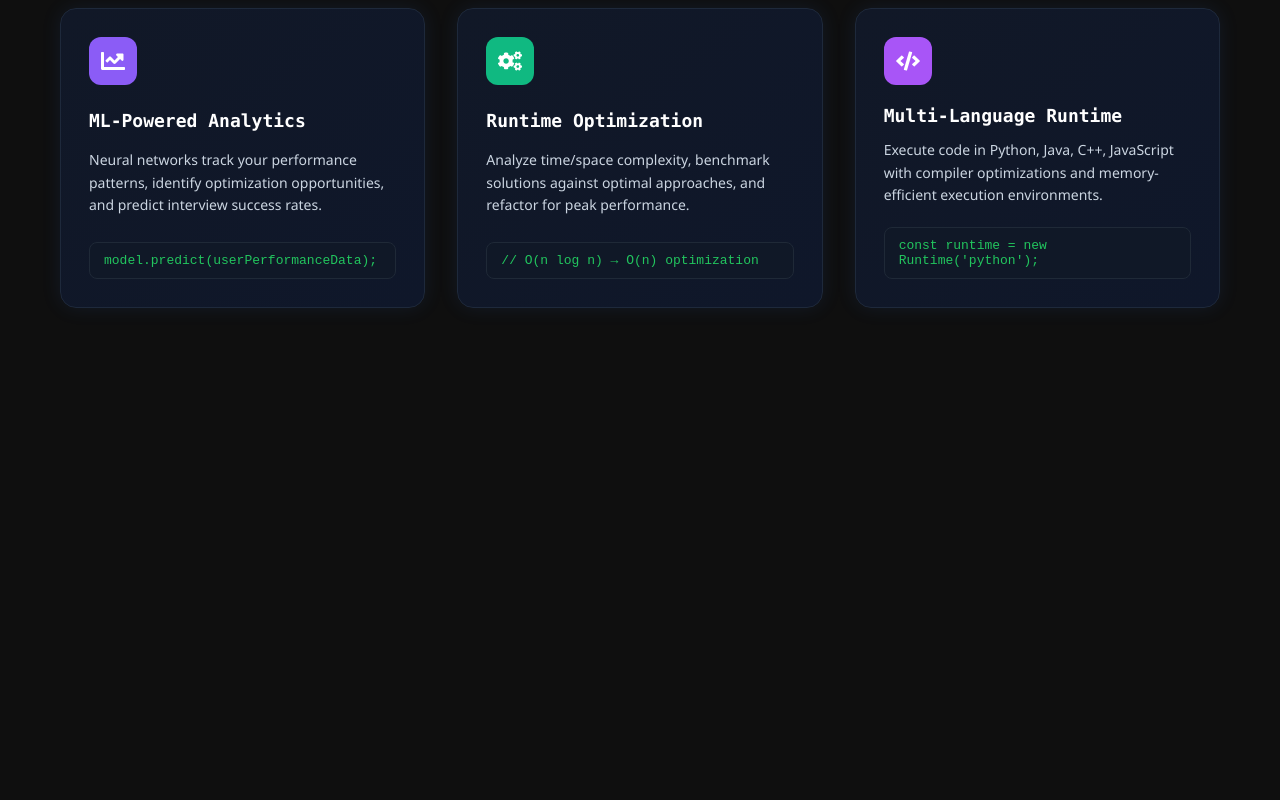
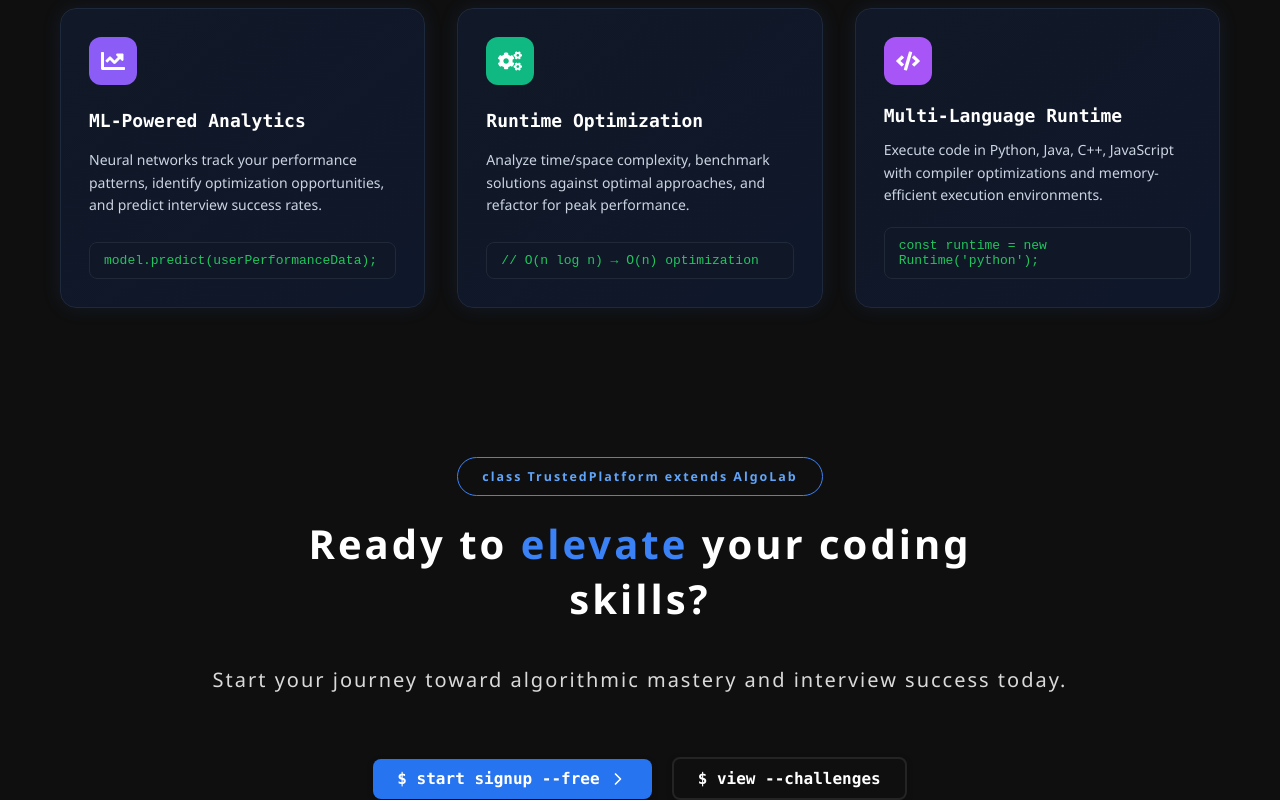
Before and after one commit to UKbhatt/SupremeCoding, a React (Vite) app: page / in a window 1280 px wide. Shown: the part 1685-2485 px from the top of the page. Before the commit the page ends 2053 px from the top, so only its background shows below. Built offline with nearby package versions, Linux system fonts and the light colour scheme.

Commit message:
Add Center2 component with styling and integrate into App

```diff
--- a/src/App.css
+++ b/src/App.css
@@ -195,7 +195,6 @@ body {
   justify-items: center;
   align-items: center;
   gap: 20px;
-  /* width: %; */
 }
 
 .solve-btn {
@@ -458,3 +457,44 @@ body {
     grid-template-columns: 1fr;
   }
 }
+
+.centered-full-screen{
+  display: flex;
+  flex-direction: column;
+  justify-content: center;
+  align-items: center;
+}
+
+.center-container-heading-2{
+  padding-top: 20px;
+  font-size: 40px;
+  font-weight: 700;
+  color: white;
+  text-align: center;
+  letter-spacing: 3px;
+}
+
+#elevate{
+   color: #3b82f6;
+}
+
+.center-container-part-2{
+  padding-top: 40px;
+  display: flex;
+  flex-direction: column;
+  justify-content: center;
+  align-items: center;
+  font-size: 20px;
+  letter-spacing: 2px;
+  font-weight: 400;
+  color: #DADADA;
+}
+
+.button-container-2 {
+  margin-top: 5%;
+  display: flex;
+  flex-direction: row;
+  justify-items: center;
+  align-items: center;
+  gap: 20px;
+}
--- a/src/App.jsx
+++ b/src/App.jsx
@@ -2,6 +2,7 @@ import Navbar from "./components/navbar";
 import Center from "./components/center";
 import Counter from "./components/counter";
 import FeatureCards from "./components/FreatureCards";
+import Center2 from "./components/center2";
 import "./App.css" ;
 
 function App() {
@@ -37,6 +38,7 @@ function App() {
         </h5>
       </div>
       <FeatureCards />
+      <Center2/>
     </>
   )
 }
--- /dev/null
+++ b/src/components/center2.jsx
@@ -0,0 +1,39 @@
+import '../App.css';
+
+export default function Center2() {
+
+    return (
+        <div className="centered-full-screen">
+            <div id="center-container-bar-2">
+                <h5>class TrustedPlatform extends AlgoLab</h5>
+            </div>
+            <div className='center-container-heading-2'>
+                Ready to <span id='elevate'>elevate</span> your coding<br /> skills?
+            </div>
+            <div className='center-container-part-2'>
+                Start your journey toward algorithmic mastery and interview success today.
+            </div>
+
+            <div className='button-container-2'>
+                <button className="solve-btn">
+                    $ start signup --free
+                    <svg
+                        xmlns="http://www.w3.org/2000/svg"
+                        className="chevron"
+                        viewBox="0 0 24 24"
+                        fill="none"
+                        stroke="currentColor"
+                        strokeWidth="2"
+                        strokeLinecap="round"
+                        strokeLinejoin="round"
+                    >
+                        <path d="M9 18l6-6-6-6" />
+                    </svg>
+                </button>
+                <button className="challenges-button">
+                    <span>$ view --challenges</span>
+                </button>
+            </div>
+        </div>
+    )
+}
```
